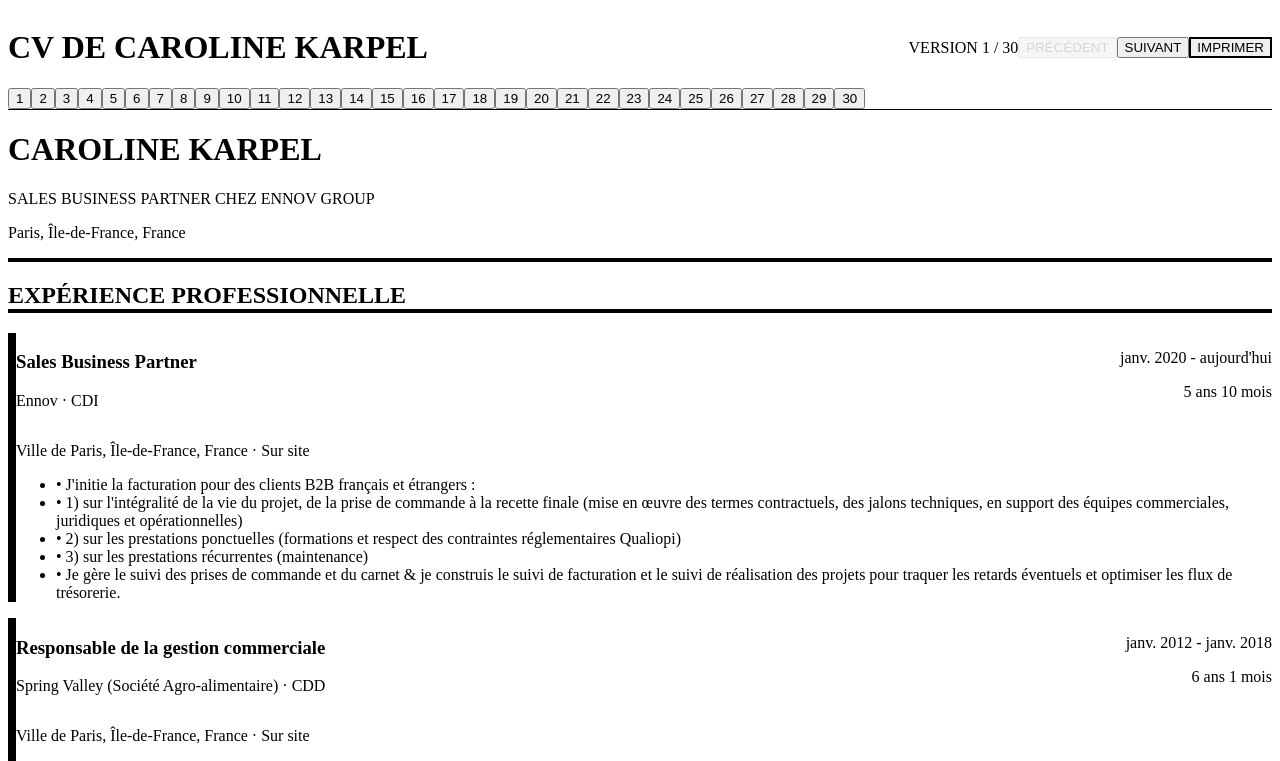
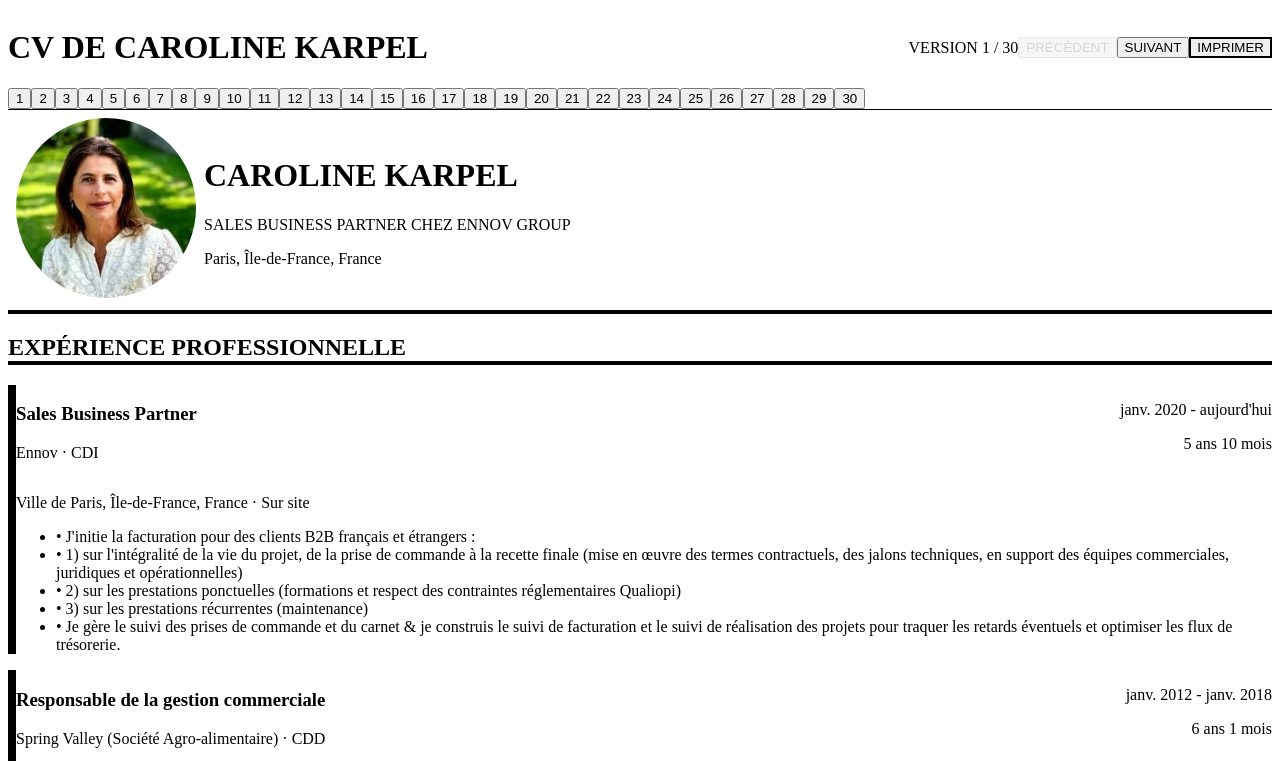
Before and after one commit to jimeye/caroline-karpel-cv, a Next.js app: page / in a window 1280 px wide. Shown: the top 761 px of the page. Built offline with nearby package versions, Linux system fonts and the light colour scheme.

Commit message:
feat: ajout de la photo de Caroline Karpel dans 7 CV avec des styles variés (ronde, bordures colorées, ombres)

```diff
--- a/app/page.tsx
+++ b/app/page.tsx
@@ -1,6 +1,7 @@
 'use client';
 
 import { useState } from 'react';
+import Image from 'next/image';
 import { cvData } from './data/cv-data';
 
 export default function Home() {
@@ -10,10 +11,21 @@ export default function Home() {
     // CV 1 - Classique élégant avec touches de couleur
     () => (
       <div className="max-w-4xl mx-auto bg-white p-16 shadow-lg print:shadow-none">
-        <div className="border-b-4 border-blue-600 pb-8 mb-12">
+        <div className="border-b-4 border-blue-600 pb-8 mb-12 flex items-center gap-8">
+          <div className="flex-shrink-0">
+            <Image
+              src="/og-caroline-karpel.jpg"
+              alt="Caroline Karpel"
+              width={180}
+              height={180}
+              className="rounded-full border-8 border-blue-400 shadow-xl"
+            />
+          </div>
+          <div className="flex-1">
             <h1 className="text-6xl font-bold uppercase tracking-wider mb-4 text-blue-600">{cvData.nom}</h1>
             <p className="text-2xl text-blue-800 uppercase tracking-wide font-semibold">{cvData.posteActuel}</p>
             <p className="text-lg text-gray-700 mt-3">{cvData.localisation}</p>
+          </div>
         </div>
 
         <section className="mb-12">
@@ -88,7 +100,16 @@ export default function Home() {
     () => (
       <div className="max-w-4xl mx-auto bg-white shadow-lg print:shadow-none flex">
         <div className="w-1/3 bg-gradient-to-b from-purple-700 to-purple-900 text-white p-10">
-          <div className="mb-10">
+          <div className="mb-10 text-center">
+            <div className="mb-6 inline-block">
+              <Image
+                src="/og-caroline-karpel.jpg"
+                alt="Caroline Karpel"
+                width={160}
+                height={160}
+                className="rounded-full border-8 border-purple-300 shadow-2xl"
+              />
+            </div>
             <h1 className="text-4xl font-bold mb-4">{cvData.nom}</h1>
             <p className="text-base uppercase tracking-wider text-purple-200">{cvData.localisation}</p>
           </div>
@@ -155,6 +176,15 @@ export default function Home() {
     () => (
       <div className="max-w-3xl mx-auto bg-white p-16 shadow-lg print:shadow-none">
         <div className="text-center mb-12">
+          <div className="mb-6 inline-block">
+            <Image
+              src="/og-caroline-karpel.jpg"
+              alt="Caroline Karpel"
+              width={140}
+              height={140}
+              className="rounded-full border-4 border-teal-600 shadow-lg mx-auto"
+            />
+          </div>
           <h1 className="text-6xl font-thin mb-4 text-teal-900">{cvData.nom}</h1>
           <div className="w-32 h-1 bg-gradient-to-r from-transparent via-teal-600 to-transparent mx-auto mb-4"></div>
           <p className="text-sm uppercase tracking-[0.3em] text-gray-700 font-medium">{cvData.posteActuel}</p>
@@ -1292,10 +1322,21 @@ export default function Home() {
     // CV 21 - Vert Émeraude Moderne
     () => (
       <div className="max-w-4xl mx-auto bg-white shadow-lg print:shadow-none">
-        <div className="bg-gradient-to-r from-emerald-700 to-emerald-500 text-white p-16">
+        <div className="bg-gradient-to-r from-emerald-700 to-emerald-500 text-white p-16 flex items-center gap-10">
+          <div className="flex-shrink-0">
+            <Image
+              src="/og-caroline-karpel.jpg"
+              alt="Caroline Karpel"
+              width={200}
+              height={200}
+              className="rounded-full border-8 border-emerald-200 shadow-2xl"
+            />
+          </div>
+          <div className="flex-1">
             <h1 className="text-6xl font-bold mb-5">{cvData.nom}</h1>
             <p className="text-3xl font-semibold">{cvData.posteActuel}</p>
             <p className="text-xl opacity-95 mt-4">{cvData.localisation}</p>
+          </div>
         </div>
         <div className="p-14">
           <section className="mb-12">
@@ -1344,10 +1385,21 @@ export default function Home() {
     // CV 22 - Orange Dynamique
     () => (
       <div className="max-w-4xl mx-auto bg-white p-16 shadow-lg print:shadow-none">
-        <div className="mb-14 border-l-[16px] border-orange-500 pl-10 bg-orange-50 py-10 rounded-r-xl">
+        <div className="mb-14 border-l-[16px] border-orange-500 pl-10 bg-orange-50 py-10 rounded-r-xl flex items-center gap-8">
+          <div className="flex-shrink-0">
+            <Image
+              src="/og-caroline-karpel.jpg"
+              alt="Caroline Karpel"
+              width={180}
+              height={180}
+              className="rounded-2xl border-8 border-orange-400 shadow-2xl"
+            />
+          </div>
+          <div className="flex-1">
             <h1 className="text-6xl font-black text-orange-900 mb-4">{cvData.nom}</h1>
             <p className="text-2xl text-orange-700 font-bold">{cvData.posteActuel}</p>
             <p className="text-lg text-gray-700 mt-3">{cvData.localisation}</p>
+          </div>
         </div>
         <section className="mb-12">
           <h2 className="text-4xl font-black uppercase tracking-wider mb-10 text-orange-900 underline decoration-orange-500 decoration-8 underline-offset-[16px]">PARCOURS PROFESSIONNEL</h2>
@@ -1392,6 +1444,15 @@ export default function Home() {
     () => (
       <div className="max-w-4xl mx-auto bg-gradient-to-br from-pink-50 to-white p-12 shadow-lg print:shadow-none">
         <header className="text-center mb-10 pb-6 border-b-2 border-pink-400">
+          <div className="mb-6 inline-block">
+            <Image
+              src="/og-caroline-karpel.jpg"
+              alt="Caroline Karpel"
+              width={160}
+              height={160}
+              className="rounded-full border-8 border-pink-300 shadow-xl mx-auto"
+            />
+          </div>
           <h1 className="text-5xl font-serif mb-3 text-pink-900">{cvData.nom}</h1>
           <div className="w-24 h-1 bg-gradient-to-r from-pink-400 to-rose-600 mx-auto mb-3"></div>
           <p className="text-base text-gray-700 font-medium">{cvData.posteActuel}</p>
@@ -1771,6 +1832,15 @@ export default function Home() {
       <div className="max-w-4xl mx-auto bg-white shadow-2xl print:shadow-none">
         <div className="grid grid-cols-3">
           <div className="col-span-1 bg-gradient-to-b from-slate-800 to-slate-900 text-white p-8">
+            <div className="mb-8 text-center">
+              <Image
+                src="/og-caroline-karpel.jpg"
+                alt="Caroline Karpel"
+                width={140}
+                height={140}
+                className="rounded-full border-6 border-slate-600 shadow-2xl mx-auto mb-6"
+              />
+            </div>
             <h1 className="text-3xl font-bold mb-6 pb-4 border-b-2 border-slate-600">{cvData.nom}</h1>
             <div className="mb-8">
               <h2 className="text-xs uppercase tracking-widest mb-3 text-slate-400">CONTACT</h2>
```
Also changed, not shown: public/og-caroline-karpel.jpg (added). Lines whose indentation alone changed are shown as unchanged.
